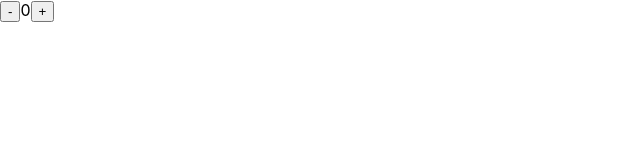
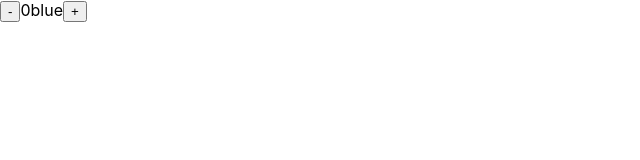
Before and after one commit to AbhishekKonnayil/react-needs, a React (Create React App) app: page / in a window 1280 px wide. Shown: the top 160 px of the page, without its empty margins (0-640 px from the left). Built offline with nearby package versions, Linux system fonts and the light colour scheme.

Commit message:
Refactor count state updates to use functional updates and display theme

```diff
--- a/src/App.js
+++ b/src/App.js
@@ -4,17 +4,20 @@ import { useState } from 'react';
 
 function App() {
   const [count, setCount] = useState(0)
+  const [theme, setTheme] = useState('blue')
 
   const decrement = () => {
-    setCount(count - 1)
+    setCount(previousCount => previousCount - 1)
   }
   const increment = () => {
-    setCount(count + 1)
+    setCount(previousCount => previousCount + 1)
+    setTheme('red')
   }
   return (
     <>
       <button onClick={decrement}>-</button>
       <span>{count}</span>
+      <span>{theme}</span>
       <button onClick={increment}>+</button>
     </>
   );
```
